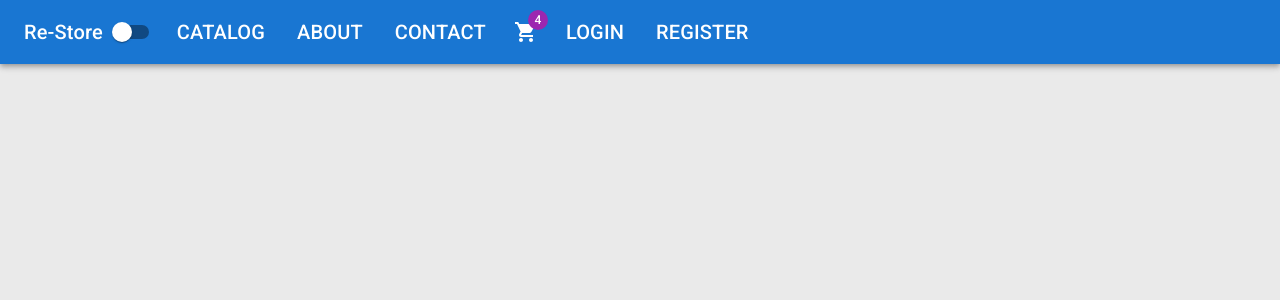
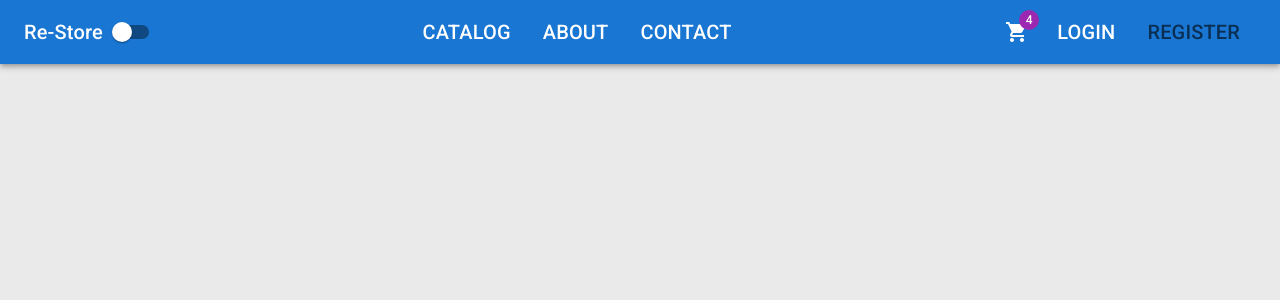
Before and after one commit to cib3rpunker/client, a React (Create React App) app: page /register in a window 1280 px wide. Shown: the top 300 px of the page. Built offline with nearby package versions, Linux system fonts and the light colour scheme.

Commit message:
📁4. React Router 📺4. Stying the nav bar

```diff
--- a/src/app/layout/Header.tsx
+++ b/src/app/layout/Header.tsx
@@ -2,6 +2,7 @@ import { ShoppingCart } from '@mui/icons-material'
 import {
   AppBar,
   Badge,
+  Box,
   IconButton,
   List,
   ListItem,
@@ -26,16 +27,30 @@ const rightLinks = [
   { title: 'register', path: '/register' },
 ]
 
+const navStyles = {
+  color: 'inherit',
+  textDecoration: 'none',
+  typography: 'h6',
+  '&:hover': {
+    color: 'grey.500',
+  },
+  '&.active': {
+    color: 'text.secondary',
+  },
+}
+
 export default function Header({ darkMode, handleThemeChange }: Props) {
   return (
     <AppBar position="static" sx={{ mb: 4 }}>
-      <Toolbar>
-        <Typography
-          variant="h6"
-          component={NavLink}
-          to="/"
-          sx={{ color: 'inherit', textDecoration: 'none' }}
+      <Toolbar
+        sx={{
+          display: 'flex',
+          justifyContent: 'space-between',
+          alignItems: 'center',
+        }}
       >
+        <Box display="flex" alignItems="center" >
+          <Typography variant="h6" component={NavLink} to="/" sx={navStyles}>
             Re-Store
           </Typography>
           <Switch
@@ -43,18 +58,17 @@ export default function Header({ darkMode, handleThemeChange }: Props) {
             onChange={handleThemeChange}
             inputProps={{ 'aria-label': 'controlled' }}
           />
+        </Box>
+
         <List sx={{ display: 'flex' }}>
           {midLinks.map(({ title, path }) => (
-            <ListItem
-              key={path}
-              component={NavLink}
-              to={path}
-              sx={{ color: 'inherit', typography: 'h6' }}
-            >
+            <ListItem key={path} component={NavLink} to={path} sx={navStyles}>
               {title.toUpperCase()}
             </ListItem>
           ))}
         </List>
+
+        <Box display="flex" alignItems="center">
           <IconButton size="large" sx={{ color: 'inherit' }}>
             <Badge badgeContent={4} color="secondary">
               <ShoppingCart />
@@ -62,16 +76,12 @@ export default function Header({ darkMode, handleThemeChange }: Props) {
           </IconButton>
           <List sx={{ display: 'flex' }}>
             {rightLinks.map(({ title, path }) => (
-            <ListItem
-              key={path}
-              component={NavLink}
-              to={path}
-              sx={{ color: 'inherit', typography: 'h6' }}
-            >
+              <ListItem key={path} component={NavLink} to={path} sx={navStyles}>
                 {title.toUpperCase()}
               </ListItem>
             ))}
           </List>
+        </Box>
       </Toolbar>
     </AppBar>
   )
```
Lines whose indentation alone changed are shown as unchanged.
